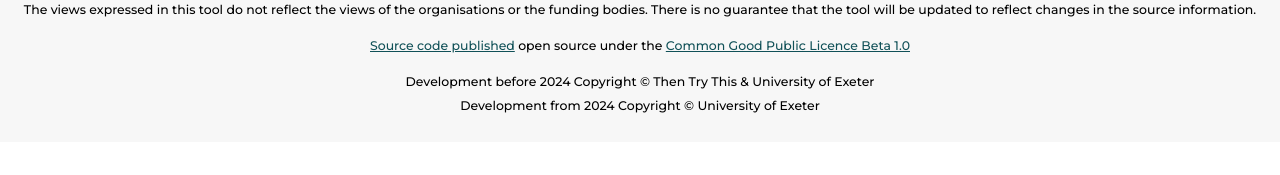
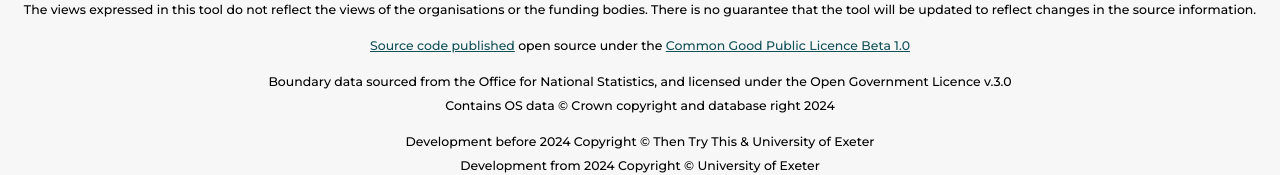
Before and after one commit to Uni-of-Exeter/research.LCAT.public, a React (Vite) app in the folder client/: page / in a window 1280 px wide. Shown: the part 3213-3388 px from the top of the page. Before the commit the page ends 3355 px from the top, so only its background shows below. Built offline with nearby package versions, Linux system fonts and the light colour scheme; no server answers.

Commit message:
fix: add missing data licensing statement to app

```diff
--- a/client/src/components/footer/FooterText.jsx
+++ b/client/src/components/footer/FooterText.jsx
@@ -65,6 +65,13 @@ function FooterText() {
             </p>
 
             <p>
+                Boundary data sourced from the Office for National Statistics, and licensed under the Open Government
+                Licence v.3.0
+                <br />
+                Contains OS data © Crown copyright and database right 2024
+            </p>
+
+            <p>
                 Development before 2024 Copyright © Then Try This & University of Exeter
                 <br />
                 Development from 2024 Copyright © University of Exeter
```
